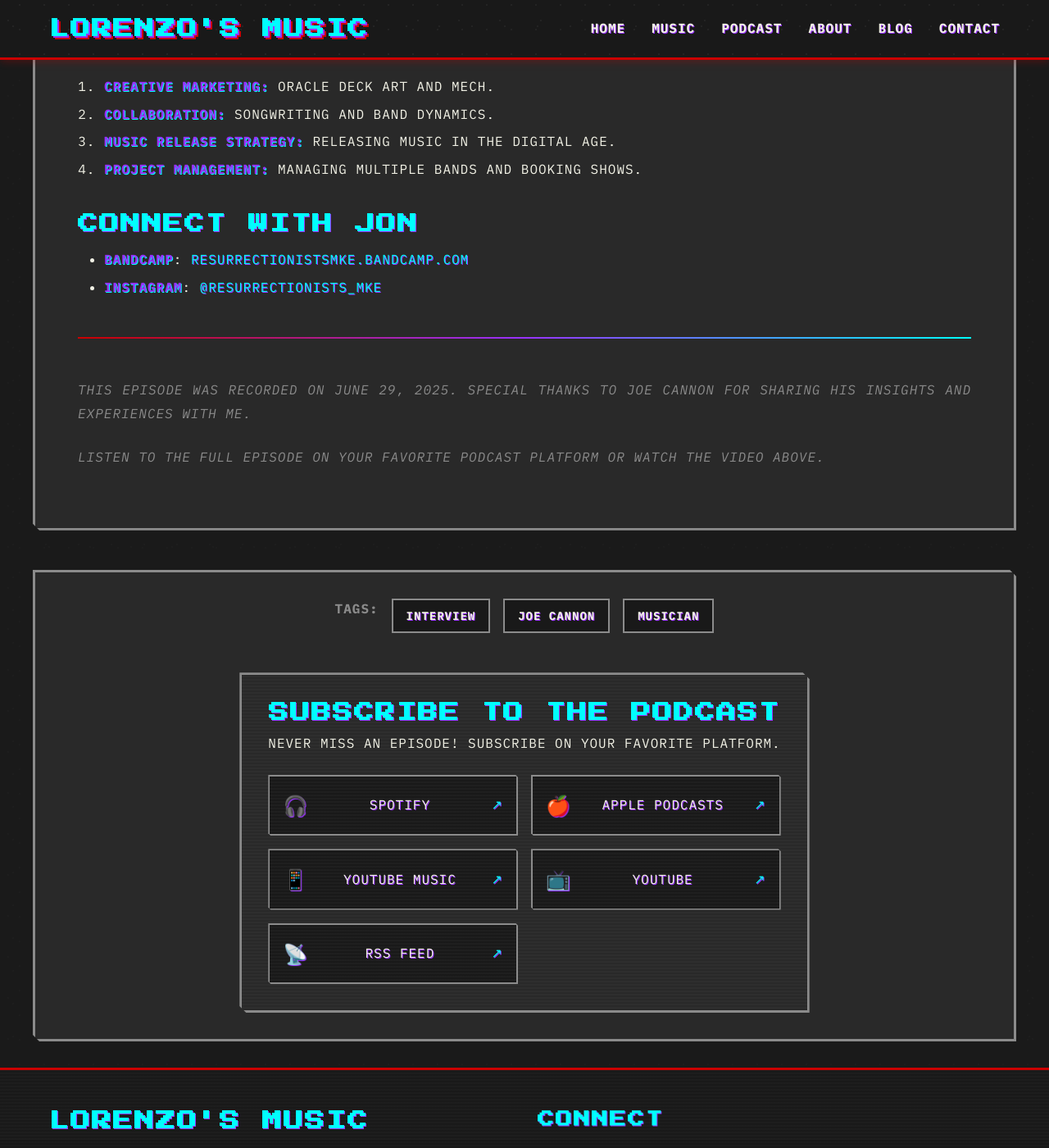
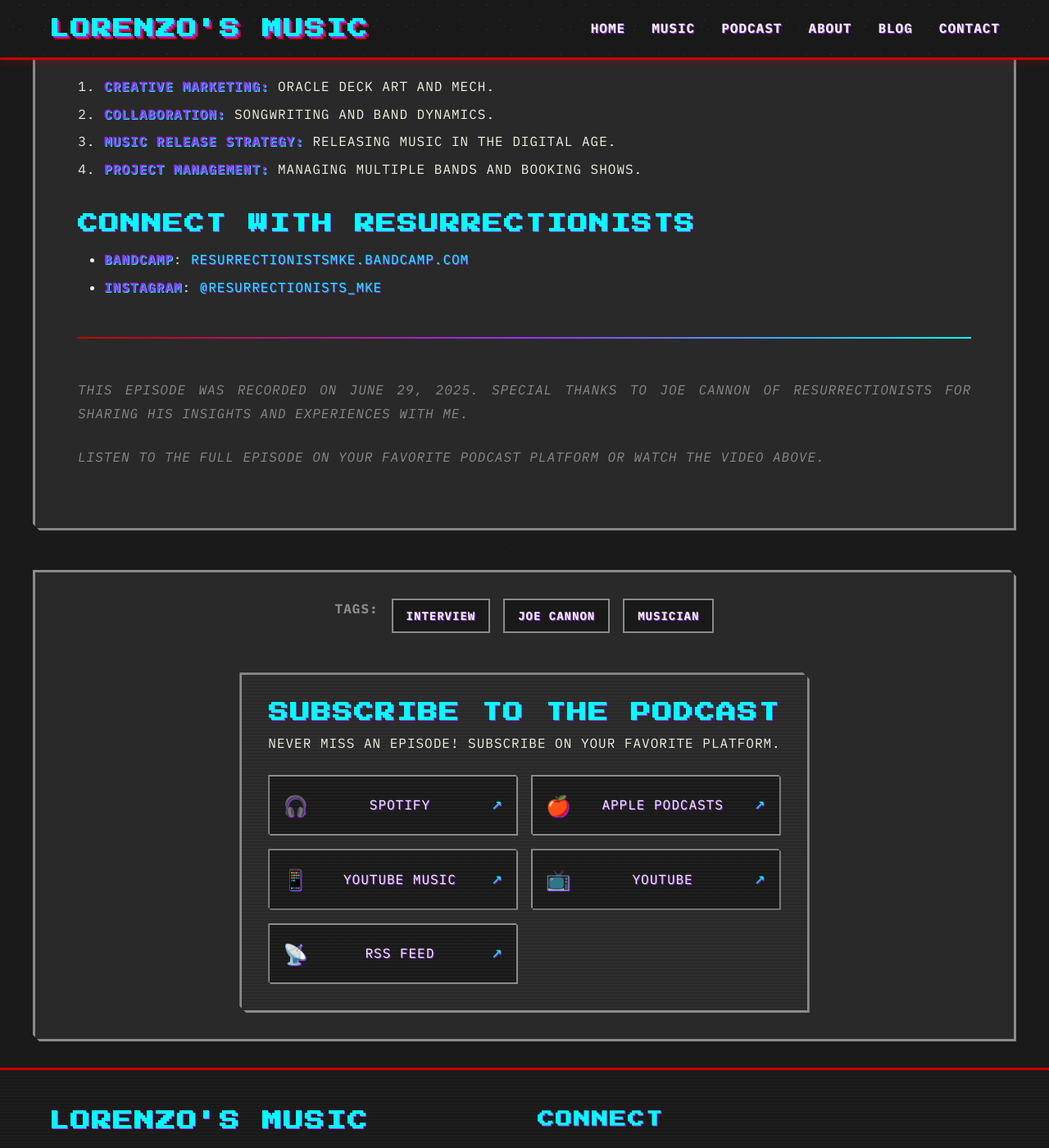
Before and after one commit to tmray/bootleg-videos, a Jekyll site: the page built from _posts/2025-08-15-joe-cannon-resurrectionists-lorenzos-music-podcast.md, in a window 1280 px wide and 1400 px high, scrolled down 2008 px. Shown: the whole window at 82% size. Built offline with Jekyll 4.4.1, drawn with Linux system fonts in a browser that asks for light colours.

Commit message:
new post and link word-wrap fix

```diff
--- a/_posts/2025-08-15-joe-cannon-resurrectionists-lorenzos-music-podcast.md
+++ b/_posts/2025-08-15-joe-cannon-resurrectionists-lorenzos-music-podcast.md
@@ -53,13 +53,13 @@ Resurrectionists, Joe Cannon, Jeff Brueggeman, Josh Barto, and Dr. Science, are
 3. **Music Release Strategy:** releasing music in the digital age.
 4. **Project Management:** managing multiple bands and booking shows.
 
-### Connect with Jon
+### Connect with Resurrectionists
 
 - **Bandcamp**: [resurrectionistsmke.bandcamp.com](https://resurrectionistsmke.bandcamp.com)
 - **Instagram**: [@resurrectionists_mke](https://instagram.com/resurrectionists_mke)
 
 ---
 
-*This episode was recorded on June 29, 2025. Special thanks to Joe Cannon for sharing his insights and experiences with me.*
+*This episode was recorded on June 29, 2025. Special thanks to Joe Cannon of Resurrectionists for sharing his insights and experiences with me.*
 
 *Listen to the full episode on your favorite podcast platform or watch the video above.*
--- a/assets/css/main.css
+++ b/assets/css/main.css
@@ -80,6 +80,7 @@ a {
     text-decoration: none;
     transition: all 0.3s ease;
     text-transform: uppercase;
+    word-wrap: break-word;
     text-shadow: 1px 1px 0px var(--distorted-purple);
 }
 
```
Also changed, not shown: 4 other files.
